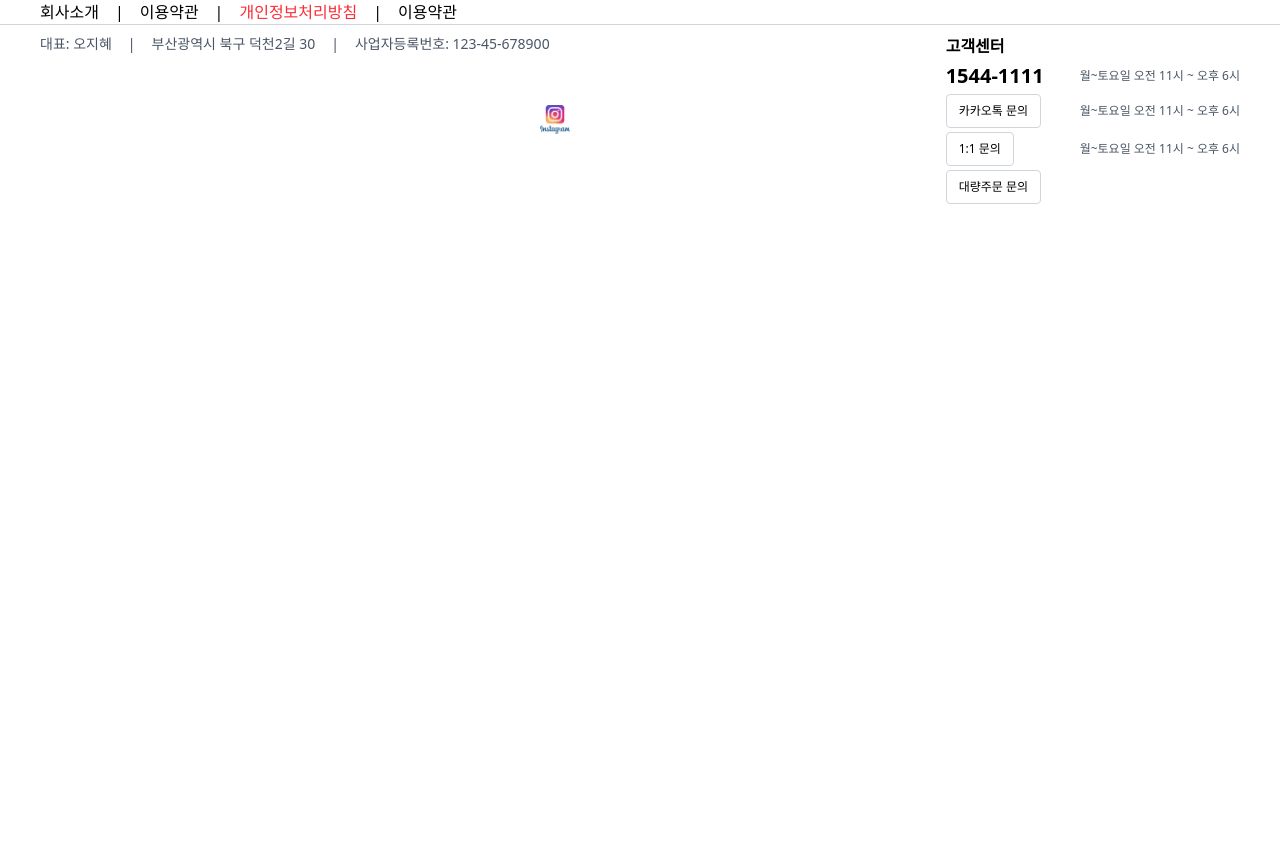
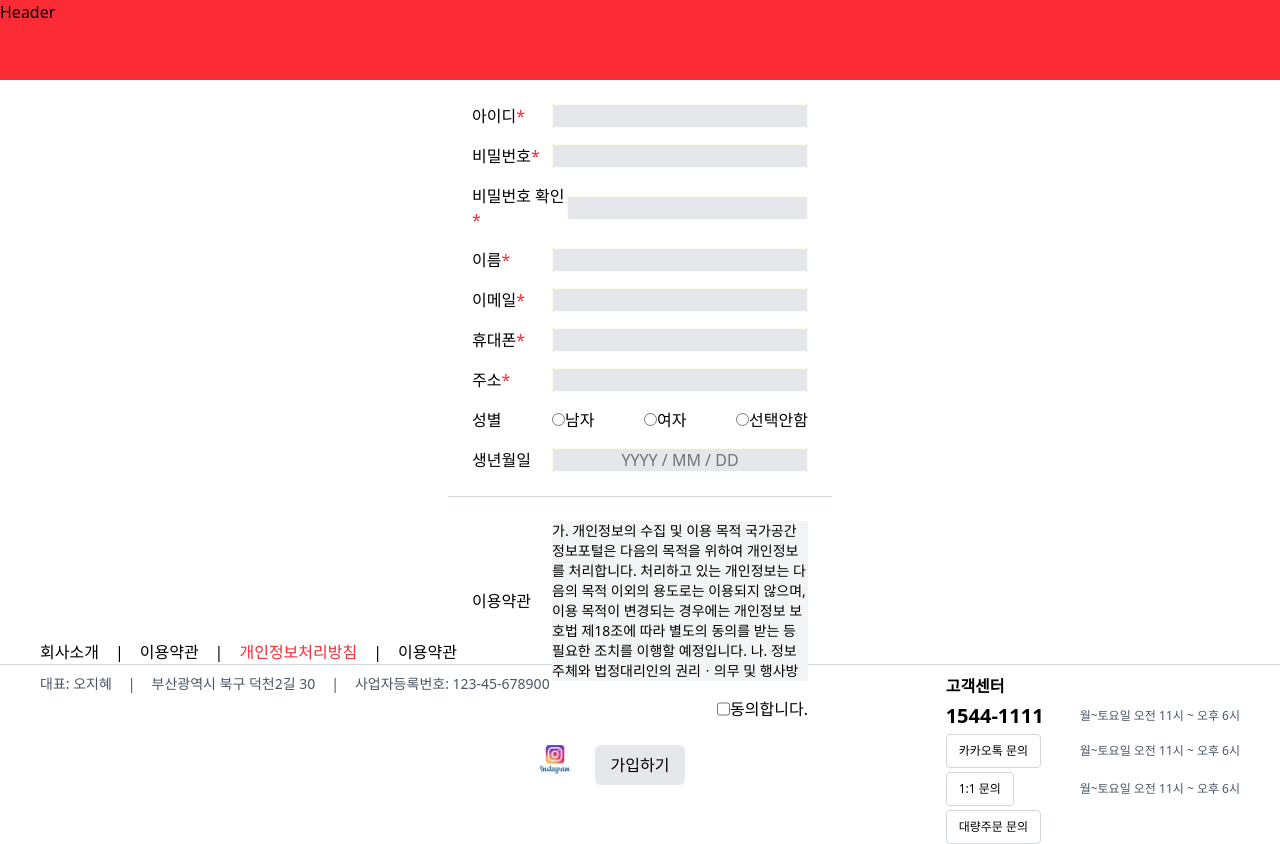
Before and after one commit to WipiCake/frontend, a React (Vite) app: page /signup in a window 1280 px wide. Before the commit the page ends 800 px from the top, so only its background shows below. Built offline with nearby package versions, Linux system fonts and the light colour scheme.

Commit message:
feat: 회원가입 페이지 퍼블리싱 완료

```diff
--- a/src/App.css
+++ b/src/App.css
@@ -0,0 +1,3 @@
+#birthday1::placeholder {
+  text-align: center;
+}
--- a/src/App.jsx
+++ b/src/App.jsx
@@ -6,11 +6,15 @@ import './App.css';
 import { Route, Routes } from 'react-router';
 import Footer from './components/Main/Footer';
 import MainPage from './page/MainPage';
+import Header from './components/Main/Header';
+import SignUpPage from './page/SignUpPage';
 function App() {
   return (
     <div>
+      <Header />
       <Routes>
         <Route path='/' element={<MainPage />} />
+        <Route path='/signup' element={<SignUpPage />} />
       </Routes>
       <Footer />
     </div>
--- a/src/components/Main/Header.jsx
+++ b/src/components/Main/Header.jsx
@@ -2,7 +2,7 @@ import React from 'react';
 
 const Header = () => {
   return (
-    <div className="bg-red-500 h-[20vh]">Header</div>
+    <div className="bg-red-500 h-[10vh]">Header</div>
   );
 };
 
--- a/src/components/Main/Main.jsx
+++ b/src/components/Main/Main.jsx
@@ -3,7 +3,7 @@ import React from 'react';
 const Main = () => {
   return (
     <>
-      <div className="bg-blue-500 h-[60vh]">Main</div>
+      <div className="bg-blue-500 h-[70vh]">Main</div>
     </>
   );
 };
--- a/src/page/MainPage.jsx
+++ b/src/page/MainPage.jsx
@@ -5,7 +5,6 @@ import Header from '../components/Main/Header'
 const MainPage = () => {
   return (
     <>
-      <Header />
       <Main />
     </>
   )
--- /dev/null
+++ b/src/page/SignUpPage.jsx
@@ -0,0 +1,125 @@
+import React, { useState } from 'react'
+
+const SignUpPage = () => {
+  const signUpList = [
+    "아이디",
+    "비밀번호",
+    "비밀번호 확인",
+    "이름",
+    "이메일",
+    "휴대폰",
+    "주소",
+    "성별",
+    "생년월일",
+  ];
+  const [gender, setGender] = useState(null);
+
+  return (
+    <div className='h-[70vh] flex-col items-center'>
+      <div className="w-[30vw] mx-auto bg-white p-6">
+        <form className='space-y-4'>
+          {signUpList.map((menu, index) => (
+              <div key={index} className='flex items-center justify-between'>
+                <label>
+                  {index <= 6 ? (
+                    <>
+                      {menu}
+                      <span className='text-red-500'>*</span>
+                    </>
+                  ) : (
+                    menu
+                  )}
+                </label>
+                {index === 7 ? (
+                  <div className="flex items-center w-[20vw] justify-between">
+                    <div>
+                      <input
+                        className=""
+                        name="gender"
+                        value="남자"
+                        type="radio"
+                        onChange={(e) => setGender(e.target.value)}
+                      />남자
+                    </div>
+                    <div>
+                      <input
+                        className=""
+                        name="gender"
+                        value="여자"
+                        type="radio"
+                        onChange={(e) => setGender(e.target.value)}
+                      />여자
+                    </div>
+                    <div>
+                      <input
+                        className=""
+                        name="gender"
+                        value="선택안함"
+                        type="radio"
+                        onChange={(e) => setGender(e.target.value)}
+                      />선택안함
+                    </div>
+                  </div>
+
+
+                ) : (
+                  <input
+                    className={`w-[20vw] h-[3vh] border bg-gray-200 border-amber-50`}
+                    type="text"
+                    placeholder={index === 8 ? 'YYYY / MM / DD' : ''}
+                    id={'birthday1'}
+                />
+                )}
+              </div>
+            ))}
+        </form>
+      </div>
+
+      <div className="w-[30vw] mx-auto bg-white p-6 border-t-1 border-gray-300">
+        <form className='space-y-4'>
+          <div className='flex items-center justify-between'>
+            <label>이용약관</label>
+            <div className='text-sm overflow-y-auto w-[20vw] h-[20vh] bg-gray-100'>
+            가. 개인정보의 수집 및 이용 목적
+
+            국가공간정보포털은 다음의 목적을 위하여 개인정보를 처리합니다. 처리하고 있는 개인정보는 다음의 목적 이외의 용도로는 이용되지 않으며, 이용 목적이 변경되는 경우에는 개인정보 보호법 제18조에 따라 별도의 동의를 받는 등 필요한 조치를 이행할 예정입니다.
+
+            나. 정보주체와 법정대리인의 권리ㆍ의무 및 행사방법
+            ① 정보주체(만 14세 미만인 경우에는 법정대리인을 말함)는 언제든지 개인정보 열람·정정·삭제·처리정지 요구 등의 권리를 행사할 수 있습니다.
+            ② 제1항에 따른 권리 행사는 개인정보보호법 시행규칙 별지 제8호 서식에 따라 작성 후 서면, 전자우편 등을 통하여 하실 수 있으며, 기관은 이에 대해 지체 없이 조치하겠습니다.
+            ③ 제1항에 따른 권리 행사는 정보주체의 법정대리인이나 위임을 받은 자 등 대리인을 통하여 하실 수 있습니다. 이 경우 개인정보 보호법 시행규칙 별지 제11호 서식에 따른 위임장을 제출하셔야 합니다.
+            ④ 개인정보 열람 및 처리정지 요구는 개인정보 보호법 제35조 제5항, 제37조 제2항에 의하여 정보주체의 권리가 제한 될 수 있습니다.
+            ⑤ 개인정보의 정정 및 삭제 요구는 다른 법령에서 그 개인정보가 수집 대상으로 명시되어 있는 경우에는 그 삭제를 요구할 수 없습니다.
+            ⑥ 정보주체 권리에 따른 열람의 요구, 정정ㆍ삭제의 요구, 처리정지의 요구 시 열람 등 요구를 한 자가 본인이거나 정당한 대리인인지를 확인합니다.
+
+            다. 수집하는 개인정보의 항목
+            국가공간정보포털 회원정보(필수): 이름, 이메일(아이디), 비밀번호
+
+            라. 개인정보의 보유 및 이용기간
+            국가공간정보포털은 법령에 따른 개인정보 보유ㆍ이용기간 또는 정보주체로부터 개인정보를 수집 시에 동의 받은 개인정보 보유ㆍ이용기간 내에서 개인정보를 처리ㆍ보유합니다.
+
+            - 수집근거: 정보주체의 동의
+            - 보존기간: 회원 탈퇴 요청 전까지(1년 경과 시 재동의)
+            - 보존근거: 정보주체의 동의
+
+            마. 동의 거부 권리 및 동의 거부에 따른 불이익
+            위 개인정보의 수집 및 이용에 대한 동의를 거부할 수 있으나, 동의를 거부할 경우 회원 가입이 제한됩니다.
+            </div>
+          </div>
+          <div className='flex justify-end'>
+            <input type="checkbox" required/>
+            <label>동의합니다.</label>
+          </div>
+        </form>
+      </div>
+
+      <div className='flex justify-center'>
+        <button className='bg-gray-200 text-black px-4 py-2 rounded-md'>
+          가입하기
+        </button>
+      </div>
+    </div>
+  )
+}
+
+export default SignUpPage
```
